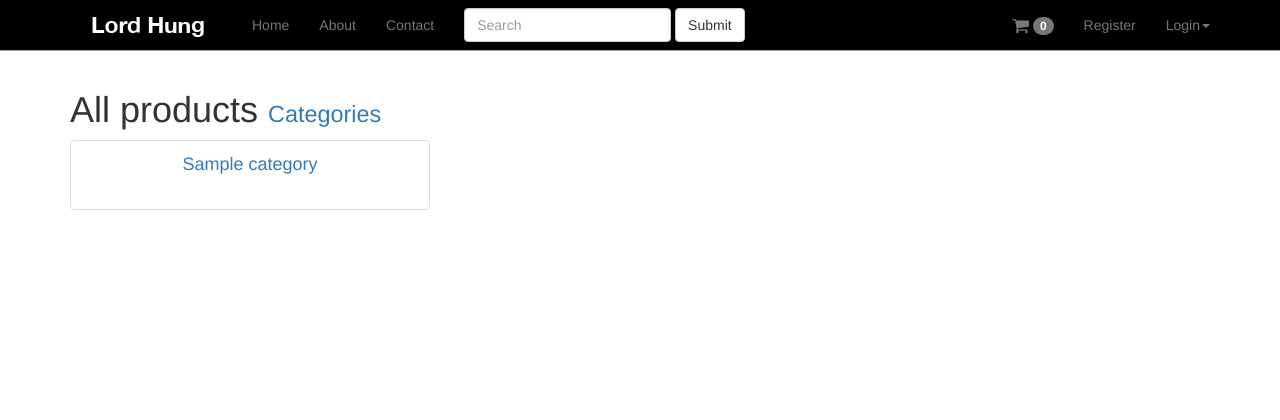
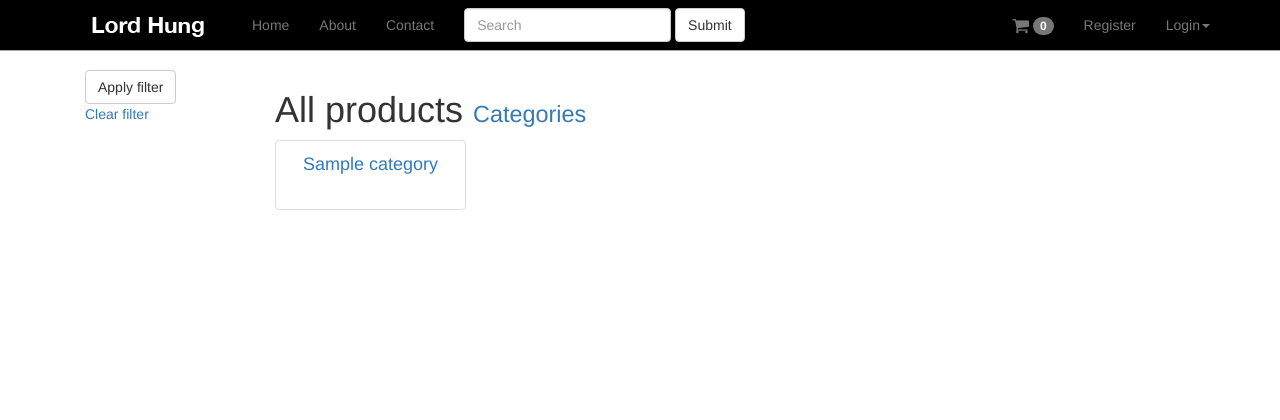
Before and after one commit to LordHung/eGameGearStore, a Django app: page /categories/ in a window 1280 px wide. Shown: the top 420 px of the page. Run offline with Django 3.2, Linux system fonts and the light colour scheme; tables that the repository leaves empty hold one stand-in row (values such as "Sample post"); some libraries are stand-ins or nearby versions.

Commit message:
[ADD] Use django_filters make filters for product_list

```diff
--- a/egamegearstore/egamegearstore/settings/local.py
+++ b/egamegearstore/egamegearstore/settings/local.py
@@ -56,6 +56,7 @@ INSTALLED_APPS = (
     # third party apps
     'crispy_forms',
     'registration',
+    'django_filters',
     # my apps
     'newsletter',
     'products',
--- a/egamegearstore/products/templates/products/product_list.html
+++ b/egamegearstore/products/templates/products/product_list.html
@@ -1,9 +1,26 @@
 {% extends "base.html" %}
+{% load crispy_forms_tags %}
 
 
 {% block content %}
+    <div class='col-sm-2'>
+
+        <form method='get' action='{% url 'product_list' %}'>
+            {{ filter_form|crispy }}
+        <input type='hidden' name='q' value='{{ request.GET.q }}'>
+        <input type='submit' value='Apply filter' class='btn btn-default'>
+        </form>
+
+        <a href='{% url 'product_list' %}'>Clear filter</a>
+    </div>
+<div class='col-sm-10'>
 <h1>All products <small><a href='{% url "categories" %}'>Categories</a></small></h1>
+{% if object_list.count == 0 %}
+    Nothing found
+{% else %}
 
 {% include "products/products.html" with object_list=object_list%}
 
+{% endif %}
+</div>
 {% endblock  %}
--- a/egamegearstore/products/templates/products/product_thumbnail.html
+++ b/egamegearstore/products/templates/products/product_thumbnail.html
@@ -1,7 +1,7 @@
 
 
 
-<div class="thumbnail text-center">
+<div class="thumbnail text-center col-xs-8">
         <h4><a href='{{ product.get_absolute_url }}'>{{ product.title }}</a></h4><br/>
 
         {% if product.get_image_url %}
--- a/egamegearstore/products/urls.py
+++ b/egamegearstore/products/urls.py
@@ -5,6 +5,7 @@ from django.contrib import admin
 # from products.views import ProductDetailView
 # from products import views as prod_detail
 from .views import ProductDetailView, ProductListView, VariationListView
+from products import views as products_view
 
 
 urlpatterns = [
@@ -12,6 +13,7 @@ urlpatterns = [
     # url(r'^(?P<id>\d+)',prod_detail.product_detail_view_func,name='product_detail_view_function'),
     # classbaseview sample
     url(r'^$', ProductListView.as_view(), name='product_list'),
+    # url(r'^$', products_view.product_list, name='product_list'),
     url(r'^(?P<pk>\d+)/$', ProductDetailView.as_view(), name='product_detail'),
     url(r'(?P<pk>\d+)/inventory/$',
         VariationListView.as_view(), name='product_inventory'),
--- a/egamegearstore/products/views.py
+++ b/egamegearstore/products/views.py
@@ -1,13 +1,17 @@
+from django.core.exceptions import ImproperlyConfigured
 from django.contrib import messages
 from django.db.models import Q
 from django.http import Http404
 from django.views.generic.detail import DetailView
 from django.views.generic.list import ListView
 from django.shortcuts import render, get_object_or_404, redirect
-from .forms import VariationInventoryFormSet
+from .forms import VariationInventoryFormSet, ProductFilterForm
 from .models import Product, Variation, Category
 from .mixins import StaffRequiredMixin, LoginRequiredMixin
 from django.utils import timezone
+
+from django_filters import FilterSet, CharFilter, NumberFilter, filters
+import random
 # from django.core.urlresolvers import reverse
 # Create your views here.
 
@@ -70,9 +74,73 @@ class VariationListView(StaffRequiredMixin, ListView):
         raise Http404
 
 
-class ProductListView(ListView):
+class ProductFilter(FilterSet):
+    # lookup_type is deprecated, now we use lookup_expr the same
+    title = CharFilter(
+        name='title', lookup_expr='icontains', distinct=True)
+    category = CharFilter(
+        name='categories__title', lookup_expr='icontains', distinct=True)
+    category_id = CharFilter(
+        name='categories__id', lookup_expr='icontains', distinct=True)
+    # some_price_gte=somequery, variation__price to get the related field price
+    min_price = NumberFilter(name='variation__price',
+                             lookup_expr='gte', distinct=True)
+    max_price = NumberFilter(name='variation__price',
+                             lookup_expr='lte', distinct=True)
+
+    class Meta:
+        """ define model """
+        model = Product
+        fields = [
+            'min_price',
+            'max_price',
+            'category',
+            'title',
+            'description',
+        ]
+
+
+# def product_list(request):
+#     """ test filter with func base view """
+#     qs = Product.objects.all()
+#     ordering = request.GET.get('ordering')
+#     if ordering:
+#         qs = Product.objects.all().order_by(ordering)
+#     f = ProductFilter(request.GET, queryset=qs)
+#     # need .qs because in ver 1.0 filterset no longer have __iter__ function
+# return render(request, 'products/product_list.html', {'object_list':
+# f.qs})
+
+
+class FilterMixin(object):
+    filter_class = None
+    search_ordering_param = 'ordering'
+
+    def get_queryset(self, *args, **kwargs):
+        try:
+            qs = super(FilterMixin, self).get_queryset(*args, **kwargs)
+            return qs
+        except:
+            raise ImproperlyConfigured(
+                'You must have a qs in order to use FilterMixin')
+
+    def get_context_data(self, *args, **kwargs):
+        context = super(FilterMixin, self).get_context_data(*args, **kwargs)
+        qs = self.get_queryset()
+        ordering = self.request.GET.get(self.search_ordering_param)
+        if ordering:
+            qs = qs.order_by(ordering)
+        filter_class = self.filter_class
+        if filter_class:
+            f = filter_class(self.request.GET, queryset=qs)
+            context['object_list'] = f.qs
+        return context
+
+
+class ProductListView(FilterMixin, ListView):
     model = Product
     queryset = Product.objects.all()
+    filter_class = ProductFilter
     # queryset = Product.objects.filter(active=False)
 
     # overriding context data of ListView
@@ -82,6 +150,8 @@ class ProductListView(ListView):
         # print(context)
         context['now'] = timezone.now()
         context['query'] = self.request.GET.get('q')
+        context['filter_form'] = ProductFilterForm(
+            data=self.request.GET or None)
         return context
 
     # search query
@@ -102,7 +172,7 @@ class ProductListView(ListView):
                 pass
         return qs
 
-import random
+
 class ProductDetailView(DetailView):
     model = Product
     # template_name=<appname>/<modelname>_detail.html
--- a/egamegearstore/templates/navbar.html
+++ b/egamegearstore/templates/navbar.html
@@ -19,7 +19,7 @@
                 <li><a href="{% url 'contact' %}">Contact</a></li>
                 <form class="navbar-form navbar-left" method="get" role="search"  action="{% url "product_list" %}">
                     <div class="form-group">
-                        <input type="text" class="form-control" placeholder="Search" name="q">
+                        <input type="text" class="form-control" placeholder="Search" name="q" value='{{ request.GET.q }}'>
                     </div>
                     <button type="submit" class="btn btn-default">Submit</button>
                 </form>
```
Also changed, not shown: egamegearstore/products/forms.py (+15 -1 lines), egamegearstore/static_in_pro/our_static/css/custom.css (+5 -5 lines), egamegearstore/orders/migrations/0009_auto_20170507_0348.py (added).
